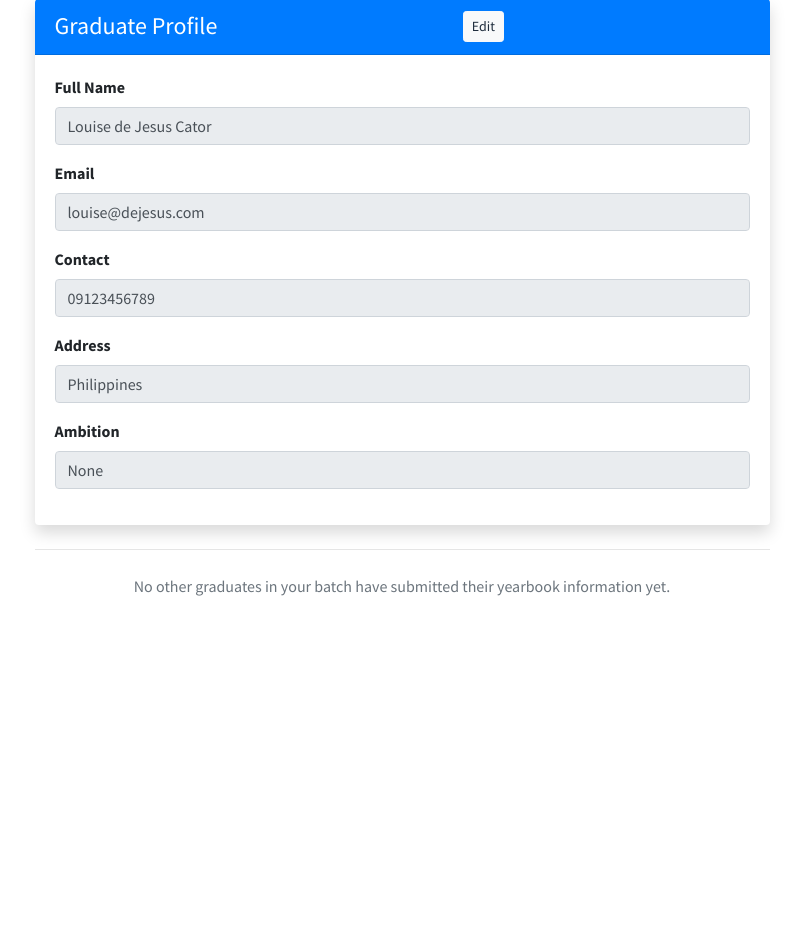
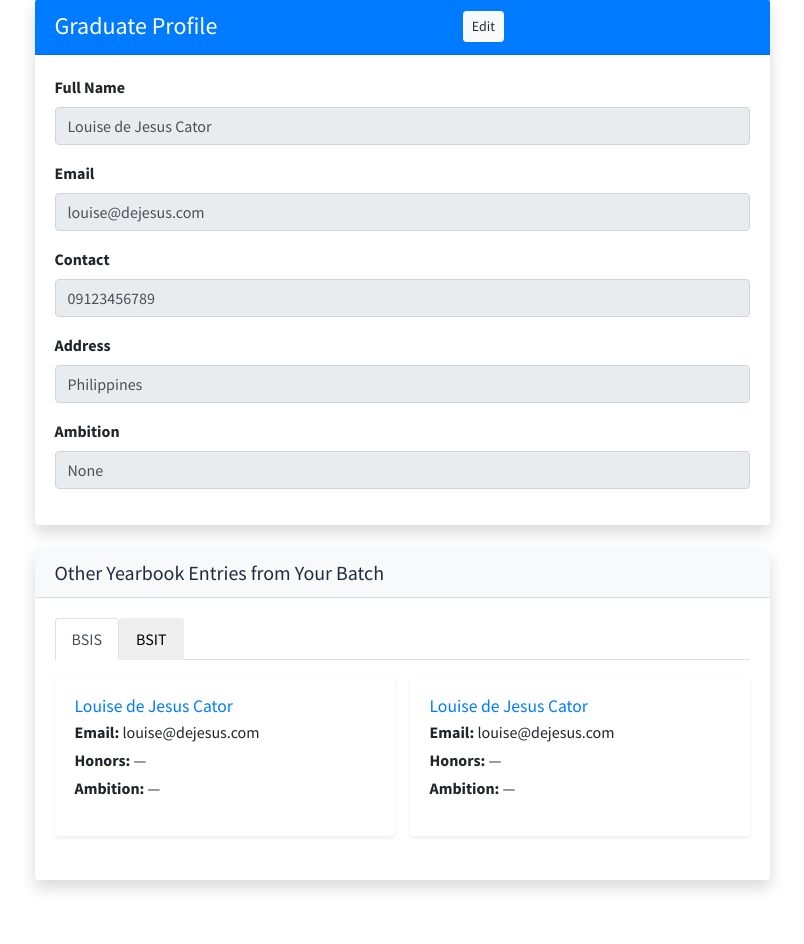
Before and after one commit to xxiimcha/eyearbook, a Django app: page /profile/1/ in a window 1280 px wide. Shown: the part 105-1049 px from the top of the page, without its empty margins (238-1042 px from the left). Before the commit the page ends 701 px from the top, so only its background shows below. Run offline with Django 5.2, Linux system fonts and the light colour scheme; data comes from the database, SQL or seed files in the repository; both versions use the stored data as it was after the commit; some libraries are stand-ins or nearby versions.

Commit message:
Yearbook Profile View

```diff
--- a/main/templates/main/profile_page.html
+++ b/main/templates/main/profile_page.html
@@ -5,15 +5,16 @@
 <div class="container my-5">
     <div class="row justify-content-center">
         <div class="col-md-10 col-lg-8">
-            <div class="card shadow">
-                <div class="card-header bg-primary text-white text-center d-flex justify-content-between align-items-center">
+            <!-- Profile Card -->
+            <div class="card shadow mb-4">
+                <div class="card-header bg-primary text-white d-flex justify-content-between align-items-center">
                     <h4 class="mb-0">Graduate Profile</h4>
                     <button type="button" id="editButton" class="btn btn-light btn-sm">Edit</button>
                 </div>
                 <div class="card-body">
                     {% if photo_url %}
                         <div class="text-center mb-3">
-                            <img src="{{ photo_url }}" class="img-thumbnail" width="150" height="150" alt="Graduate Photo">
+                            <img src="{{ photo_url }}" class="rounded-circle border" width="120" height="120" alt="Graduate Photo">
                         </div>
                     {% endif %}
 
@@ -44,23 +45,46 @@
                 </div>
             </div>
 
+            <!-- Batchmates Tabs -->
             {% if batchmates %}
-            <hr class="my-4">
-            <h5 class="text-center mb-3 text-secondary">Other Yearbook Entries from Your Batch</h5>
+            <div class="card shadow">
+                <div class="card-header bg-light">
+                    <h5 class="mb-0">Other Yearbook Entries from Your Batch</h5>
+                </div>
+                <div class="card-body">
+                    <!-- Tabs -->
+                    <ul class="nav nav-tabs mb-3" id="courseTabs" role="tablist">
+                        {% regroup batchmates by course as course_groups %}
+                        {% for group in course_groups %}
+                            <li class="nav-item" role="presentation">
+                                <button class="nav-link {% if forloop.first %}active{% endif %}" id="tab-{{ forloop.counter }}" data-bs-toggle="tab" data-bs-target="#pane-{{ forloop.counter }}" type="button" role="tab">
+                                    {{ group.grouper }}
+                                </button>
+                            </li>
+                        {% endfor %}
+                    </ul>
+
+                    <div class="tab-content" id="courseTabsContent">
+                        {% for group in course_groups %}
+                        <div class="tab-pane fade {% if forloop.first %}show active{% endif %}" id="pane-{{ forloop.counter }}" role="tabpanel">
                             <div class="row">
-                {% for mate in batchmates %}
+                                {% for mate in group.list %}
                                 <div class="col-md-6 mb-4">
-                    <div class="card h-100 border border-light shadow-sm">
+                                    <div class="card h-100 border-0 shadow-sm">
                                         <div class="card-body">
-                            <h6 class="card-title">{{ mate.first_name }} {{ mate.middle_name }} {{ mate.last_name }}</h6>
-                            <p class="mb-1"><strong>Course:</strong> {{ mate.course }}</p>
+                                            <h6 class="card-title text-primary">{{ mate.first_name }} {{ mate.middle_name }} {{ mate.last_name }}</h6><br>
                                             <p class="mb-1"><strong>Email:</strong> {{ mate.email }}</p>
                                             <p class="mb-1"><strong>Honors:</strong> {{ mate.yearbook.honors|default:"—" }}</p>
-                            <p class="mb-1"><strong>Ambition:</strong> {{ mate.ambition|default:"—" }}</p>
+                                            <p class="mb-0"><strong>Ambition:</strong> {{ mate.ambition|default:"—" }}</p>
                                         </div>
                                     </div>
                                 </div>
                                 {% endfor %}
+                            </div>
+                        </div>
+                        {% endfor %}
+                    </div>
+                </div>
             </div>
             {% else %}
             <hr class="my-4">
@@ -77,7 +101,7 @@
 
         editableInputs.forEach(input => input.removeAttribute('disabled'));
         saveBtn.classList.remove('d-none');
-        this.classList.add('d-none');  // Hide the Edit button
+        this.classList.add('d-none');
     });
 </script>
 {% endblock %}
--- a/main/views.py
+++ b/main/views.py
@@ -57,12 +57,10 @@ def profile_view(request, account_id):
     graduate = account.graduate
     batch = graduate.batch
 
-    # Get batchmates (with yearbook submissions)
     batchmates = (
         Graduate.objects.filter(batch=batch)
-        .filter(yearbook__isnull=False)
-        .select_related("yearbook")
         .exclude(id=graduate.id)
+        .select_related("batch")
     )
 
     context = {
```
Also changed, not shown: db.sqlite3. Lines whose indentation alone changed are shown as unchanged.
